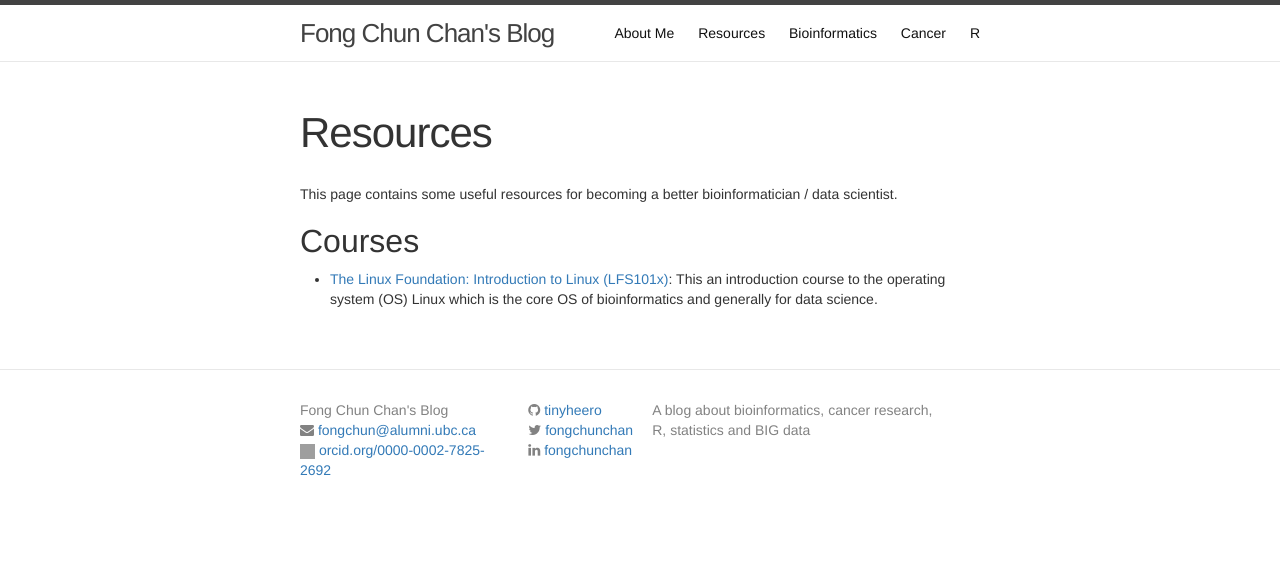
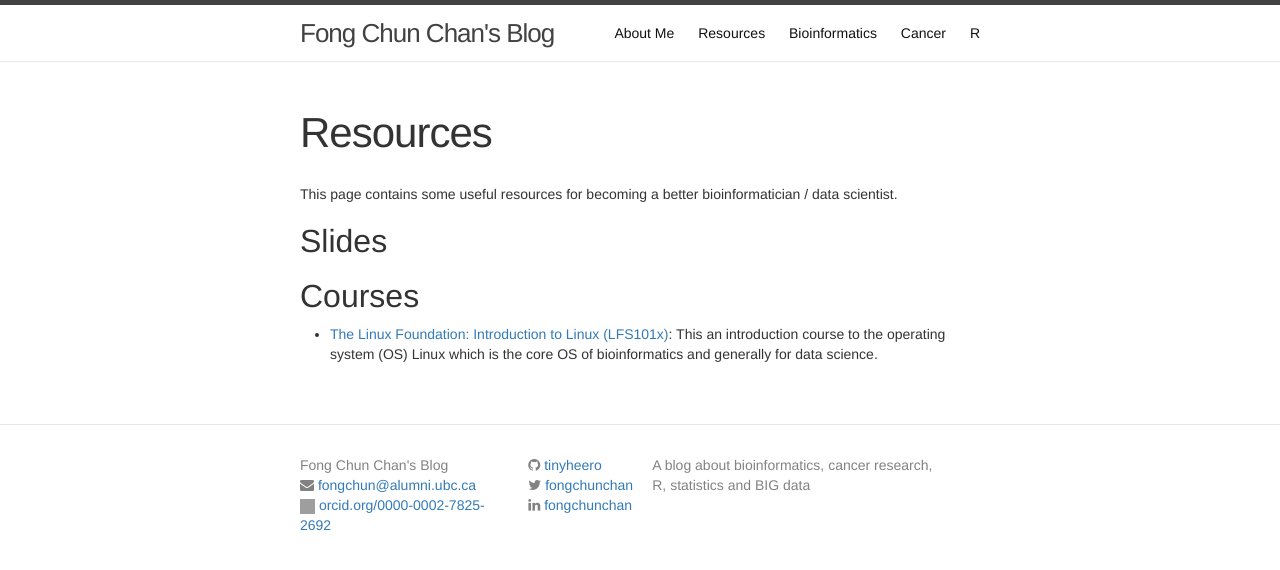
Before and after one commit to tinyheero/tinyheero.github.io, a Jekyll site: the page built from resources.md, in a window 1280 px wide. Shown: the top 570 px of the page. Built offline with Jekyll 4.4.1, drawn with Linux system fonts in a browser that asks for light colours; nearby versions of some CDN libraries; library files that are not in the unit come from our copies; grey boxes are pictures that could not be loaded.

Commit message:
Add slides

```diff
--- a/resources.md
+++ b/resources.md
@@ -7,6 +7,8 @@ permalink: /resources/
 
 This page contains some useful resources for becoming a better bioinformatician / data scientist.
 
+## Slides
+
 ## Courses
 
 * [The Linux Foundation: Introduction to Linux (LFS101x)](https://www.edx.org/course/introduction-linux-linuxfoundationx-lfs101x-0): This an introduction course to the operating system (OS) Linux which is the core OS of bioinformatics and generally for data science.
```
